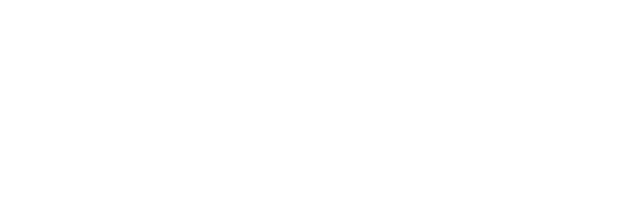
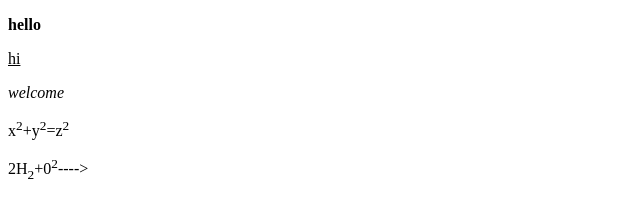
Before and after one commit to iamneo-production/cabdbabcbcbacbadaeccdffeecabfeedab, a website: page public/index.html in a window 1280 px wide. Shown: the whole page, without its empty margins (0-640 px from the left). Drawn offline with Linux system fonts and the light colour scheme.

Commit message:
Backup Commit

```diff
--- a/public/index.html
+++ b/public/index.html
@@ -1,2 +1,10 @@
 <!DOCTYPE html>
-<html>
+<html lang="en">
+    <body>
+        <p><b>hello </b></p>
+        <p><u>hi</u></p>
+        <p><i>welcome</i></p>
+        <p>x<sup>2</sup>+y<sup>2</sup>=z<sup>2</sup></p>
+        <p>2H<sub>2</sub>+0<sup>2</sup>----></p>
+    </body>
+</html>
```
